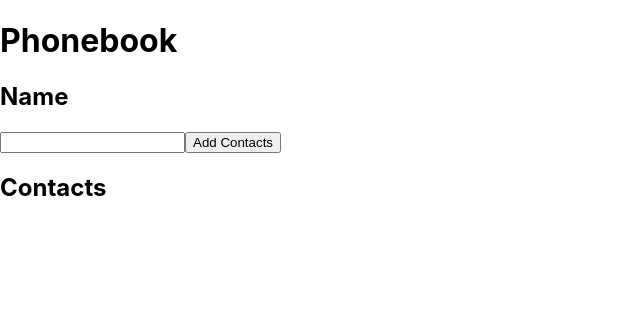
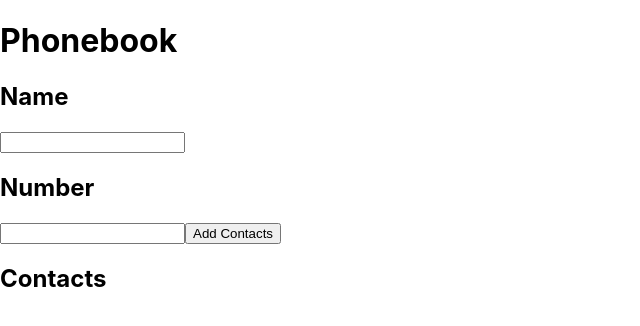
Before and after one commit to TetianaKokoilo/goit-react-hw-02-phonebook, a React (Create React App) app: page / in a window 1280 px wide. Shown: the top 326 px of the page, without its empty margins (0-640 px from the left). Built offline with nearby package versions, Linux system fonts and the light colour scheme.

Commit message:
add id for number

```diff
--- a/src/components/ContactForm/ContactForm.jsx
+++ b/src/components/ContactForm/ContactForm.jsx
@@ -1,16 +1,20 @@
 import { Component } from 'react';
-import { nanoid } from 'nanoid'
+import { nanoid } from 'nanoid';
 
 export class ContactForm extends Component {
   state = {
     name: '',
+    number: '',
   };
 
   hanldeNameChange = e => {
-    this.setState({name: e.target.value});
-  }
+    this.setState({ name: e.target.value });
+  };
 
-    loginInputName = nanoid();
+  loginInputName = nanoid();
+  loginInputnumber = nanoid();
+
+
   render() {
     return (
       <form>
@@ -22,7 +26,16 @@
           title="Name may contain only letters, apostrophe, dash and spaces. For example Adrian, Jacob Mercer, Charles de Batz de Castelmore d'Artagnan"
           required
           id={this.loginInputName}
-          onChange = {this.hanldeNameChange}
+          onChange={this.hanldeNameChange}
+        />
+        <h2>Number</h2>
+        <input
+          type="tel"
+          name="number"
+          pattern="\+?\d{1,4}?[-.\s]?\(?\d{1,3}?\)?[-.\s]?\d{1,4}[-.\s]?\d{1,4}[-.\s]?\d{1,9}"
+          title="Phone number must be digits and can contain spaces, dashes, parentheses and can start with +"
+          required
+          id={this.loginInputnumber}
         />
         <button type="submit">Add Contacts</button>
       </form>
```
